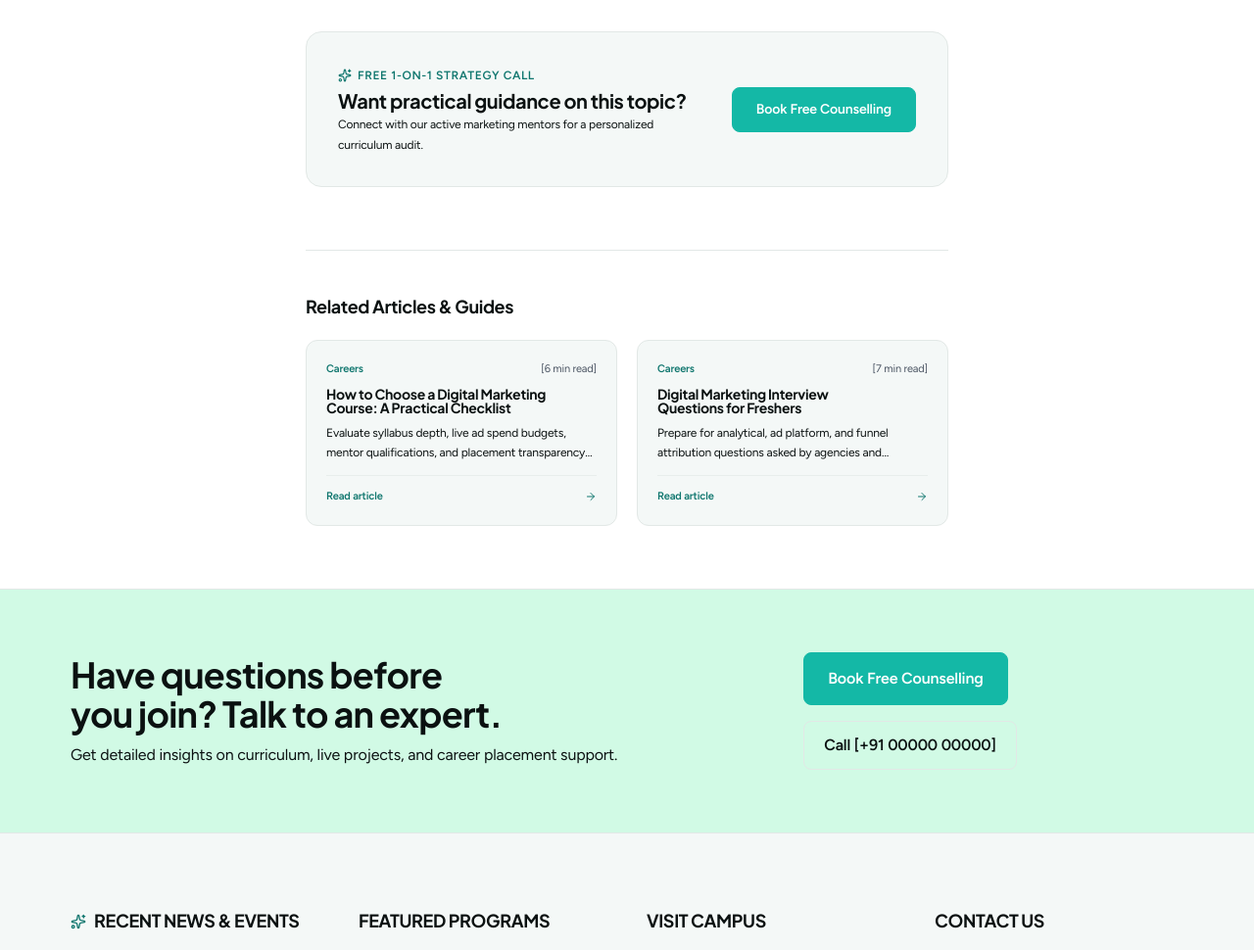
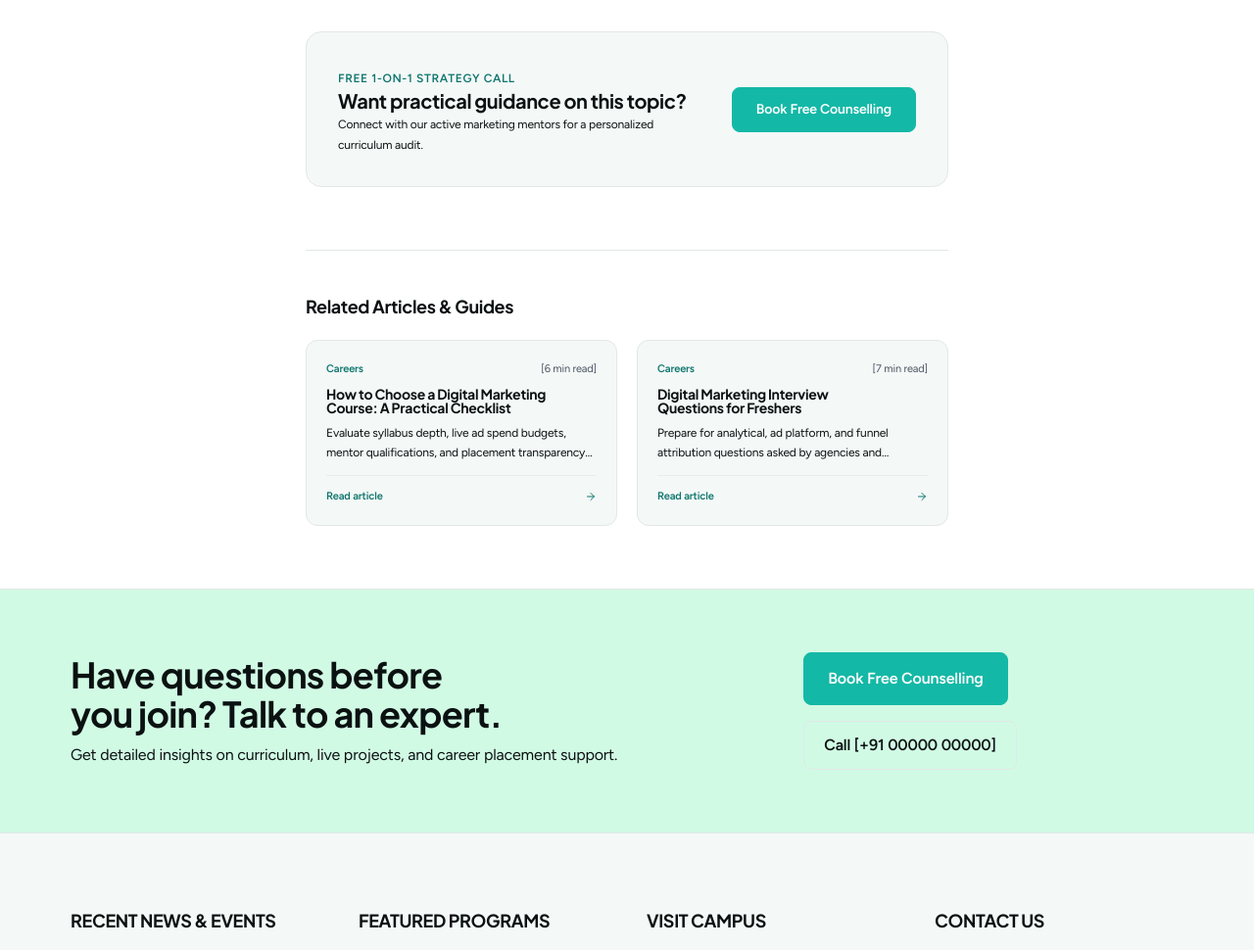
Before and after one commit to risezonic567/risezonicacademics, a Next.js app: page /blog/seo-basics-every-beginner-should-know in a window 1280 px wide. Shown: the part 1407-2377 px from the top of the page at 98% size. Built offline with nearby package versions, Linux system fonts and the light colour scheme.

Commit message:
added somethings

```diff
--- a/src/app/blog/[slug]/page.js
+++ b/src/app/blog/[slug]/page.js
@@ -176,7 +176,7 @@ export default async function BlogPostPage({ params }) {
         <div className="mt-14 rounded-2xl bg-surface border border-line p-6 sm:p-8 text-center sm:text-left flex flex-col sm:flex-row items-center justify-between gap-6">
           <div className="space-y-1">
             <div className="inline-flex items-center gap-1.5 text-xs font-semibold text-accent uppercase tracking-wider">
-              <Sparkles className="w-3.5 h-3.5" />
+              {/* <Sparkles className="w-3.5 h-3.5" /> */}
               <span>Free 1-on-1 Strategy Call</span>
             </div>
             <h3 className="text-lg sm:text-xl font-heading font-bold text-text">
--- a/src/components/layout/AnnouncementBar.js
+++ b/src/components/layout/AnnouncementBar.js
@@ -20,7 +20,7 @@ export function AnnouncementBar() {
     >
       <div className="max-w-[1200px] mx-auto flex items-center justify-between gap-3">
         <div className="flex-1 flex items-center justify-center gap-2 text-center truncate sm:overflow-visible">
-          <Sparkles className="w-3.5 h-3.5 shrink-0 text-on-primary" />
+          {/* <Sparkles className="w-3.5 h-3.5 shrink-0 text-on-primary" /> */}
           <span className="truncate sm:overflow-visible text-on-primary">
             {siteConfig.announcement.text}
           </span>
--- a/src/components/layout/Footer.js
+++ b/src/components/layout/Footer.js
@@ -469,7 +469,7 @@ export function Footer() {
             {/* Column 1: Recent News & Events */}
             <div>
               <h3 className={headingClass}>
-                <Sparkles className="w-4 h-4 text-accent" />
+                {/* <Sparkles className="w-4 h-4 text-accent" /> */}
                 <span>Recent News & Events</span>
               </h3>
               <ul className="space-y-5 text-base text-muted">
```
